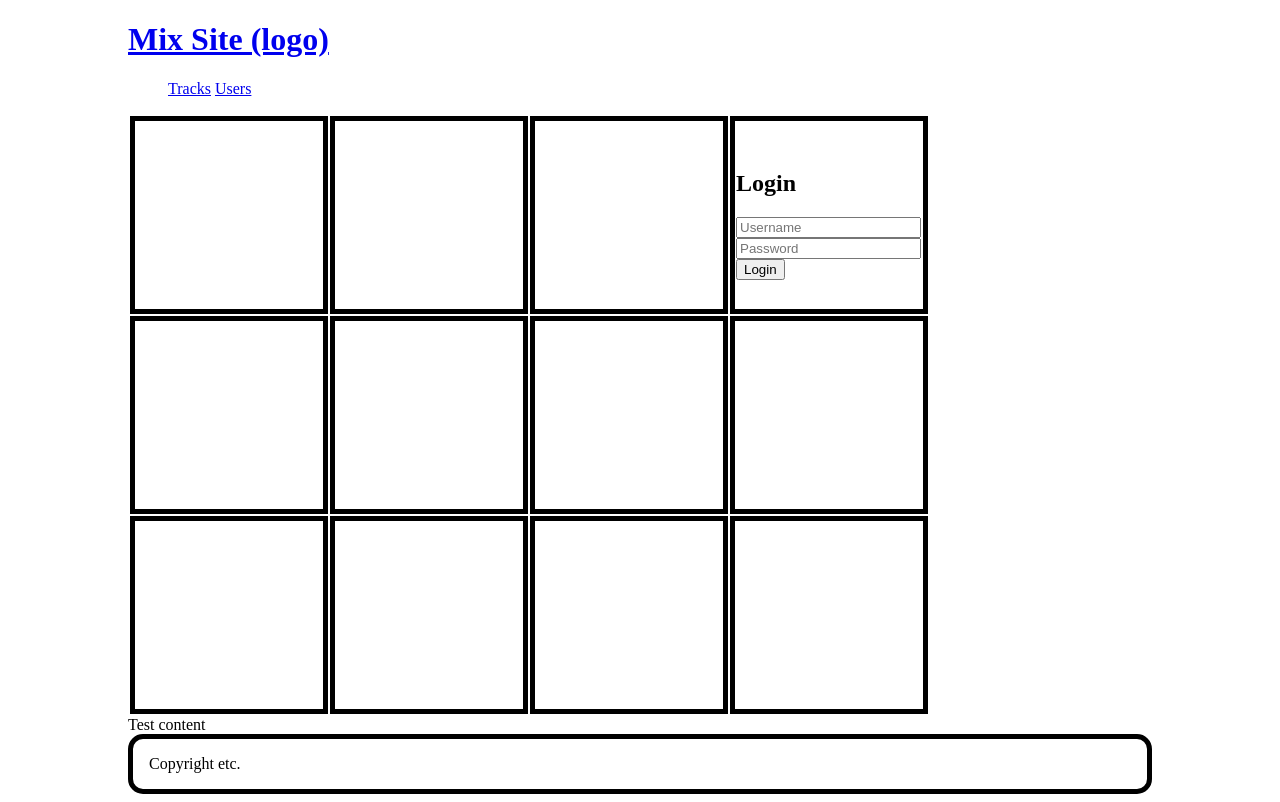
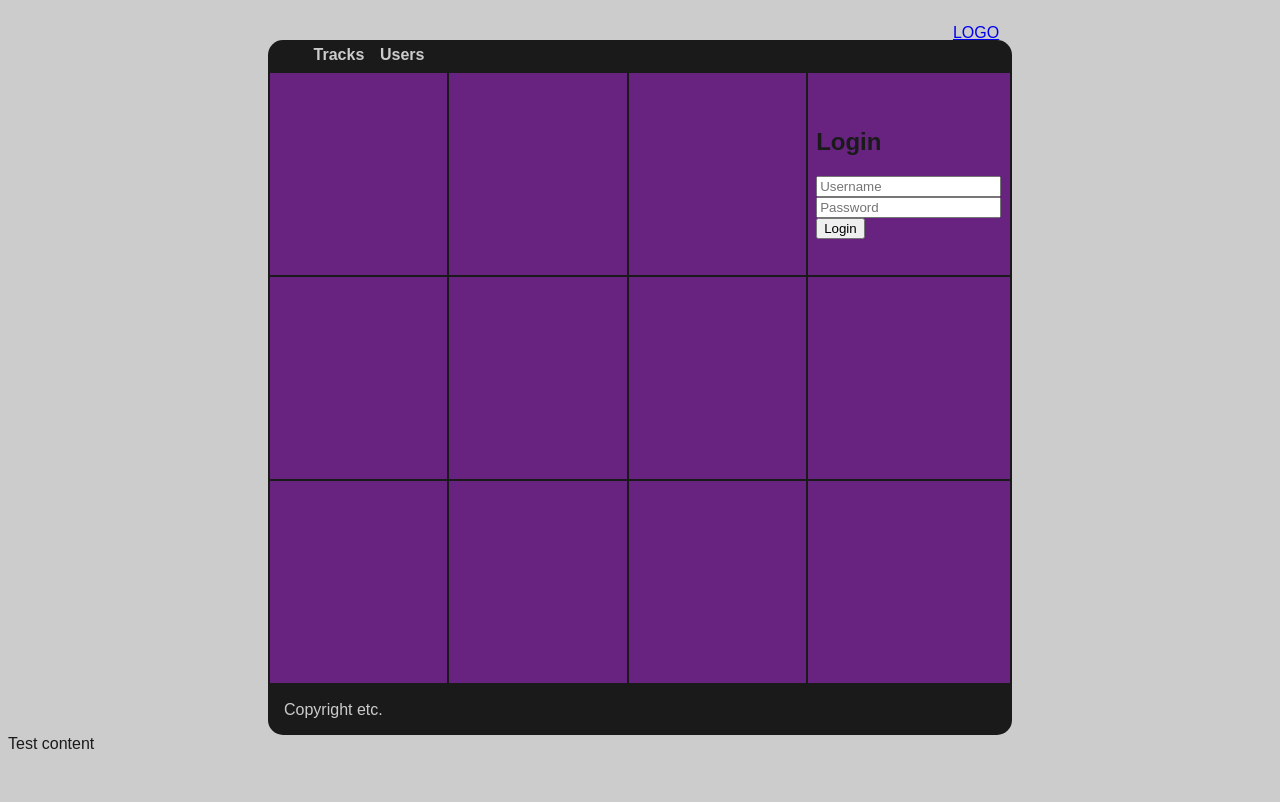
Before and after one commit to ThexaGames/Mixsite, a Django app: page / in a window 1280 px wide. After the commit the page ends 749 px from the top, so only its background shows below. Run offline with Django 3.2, Linux system fonts and the light colour scheme; parts of the project's set-up code (start-up, migrations or seed data) failed here and were passed over.

Commit message:
Work on the style. Rather horrendous colours.

```diff
--- a/mixsite/mixapp/models.py
+++ b/mixsite/mixapp/models.py
@@ -10,6 +10,7 @@ class Track(models.Model):
     parentTrack = models.ForeignKey('Track', blank=True, null=True)
     length = models.IntegerField('Length seconds')
     fileUrl = models.FileField(upload_to='tracks')
+    largeAlbumArt = models.FileField(upload_to='largeAlbumArt', blank=True, null=True)
 
 class Profile(models.Model):
     user = models.ForeignKey(User)
--- a/mixsite/mixapp/static/scripts/base.js
+++ b/mixsite/mixapp/static/scripts/base.js
@@ -12,6 +12,9 @@
 		// set the size of the table cells
 		var table = document.getElementById("gridTable");
 		findCellsAndSetSide(table, maxSide);
+
+		// set the size of the page to match the size of the grid
+		document.getElementById("page").style.width = maxSide * 4 + "px";
 	}
 	mixapp.util.registerOnloadFunction(setTableCellSize); // call this function on load
 
--- a/mixsite/mixapp/static/style/base.css
+++ b/mixsite/mixapp/static/style/base.css
@@ -1,34 +1,84 @@
 @CHARSET "ISO-8859-1";
 
 body {
-	width: 80%;
-	margin-left: auto;
+	color: #1a1a1a;
+	background-color: #cccccc;
+
+	/* fonts */
+	font-family: Arial, Helvetica, sans-serif;
+}
+
+#page {
+	/* width of the page is auto set by the javascript to match the width of the grid */
+	margin-left: auto; /* centre the page */
 	margin-right: auto;
 }
 
+header {
+	position: relative;
+	bottom: -1em;
+	overflow: hidden;
+}
+
+#logo {
+	display: inline;
+	float: right;
+	padding-right: 0.8em;
+}
+
+
 /* menu bar */
+nav {
+	border-top-left-radius: 15px;
+	border-top-right-radius: 15px;
+	background-color: #1a1a1a;
+}
+
 nav ul {
 	list-style: none;
 
+	padding-top: 0.4em;
+	padding-bottom: 0.4em;
 }
 
 nav li {
 	display: inline;
+	padding-left: 0.35em;
+	padding-right: 0.35em;
+}
+
+nav a {
+	color: #cccccc;
+	text-decoration: none;
+	font-weight: bold;
 }
 
 
+/* footer */
+footer {
+	padding: 1em;
+	background-color: #1a1a1a;
+	border-bottom-left-radius: 15px;
+	border-bottom-right-radius: 15px;
+
+	text-align: centre;
+	color: #cccccc;
+}
+
+/* grid styling */
+#gridTable {
+	background-color: #1a1a1a;
+}
+
 #gridTable td {
-	border-style: solid;
+	border-style: none;
 	border-color: black;
 	border-width: 5px;
+
+	background-color: #67237f;
+	/* make sure images render correctly */
+	background-size: 100% 100%;
+	background-repeat: no-repeat;
+
+	padding: 0.5em;
 }
-
-/* footer */
-footer {
-	border-style: solid;
-	border-color: black;
-	border-width: 5px;
-	border-radius: 15px;
-
-	padding: 1em;
-}
--- /dev/null
+++ b/mixsite/mixapp/static/style/track.css
@@ -0,0 +1 @@
+@CHARSET "ISO-8859-1";
--- a/res/templates/mixapp/base.html
+++ b/res/templates/mixapp/base.html
@@ -6,13 +6,15 @@
     <script type="text/javascript" src="{{ STATIC_URL }}scripts/util.js"></script>
     <script type="text/javascript" src="{{ STATIC_URL }}scripts/base.js"></script>
     <link type="text/css" rel="stylesheet" href="{{ STATIC_URL }}style/base.css"/>
+    <link type="text/css" rel="stylesheet" href="{{ STATIC_URL }}style/track.css"/>
 </head>
 
 <body onload="mixapp.util.bodyLoaded()">
+	<div id="page">
 		<header>
-		<h1>
-			<a href="{% url mixapp.views.index %}">Mix Site (logo)<a/>
-		</h1>
+			<div id="logo">
+				<a href="{% url mixapp.views.index %}">LOGO<a/>
+			</div>
 			<nav>
 				<ul>
 					<li><a href="{% url mixapp.views.tracks %}">Tracks</a></li>
@@ -43,10 +45,11 @@
 	    			{% block cell12 %}<td></td>{% endblock %}
 	    		</tr>
 	    	</table>
-        {% block content %}{% endblock %}
 	    </div>
 	    <footer>
 	    	Copyright etc.
 	    </footer>
+	</div>
+	{% block content %}{% endblock %}
 </body>
 </html>
```
Also changed, not shown: res/templates/mixapp/track.html (+3 -4 lines). Lines whose indentation alone changed are shown as unchanged.
